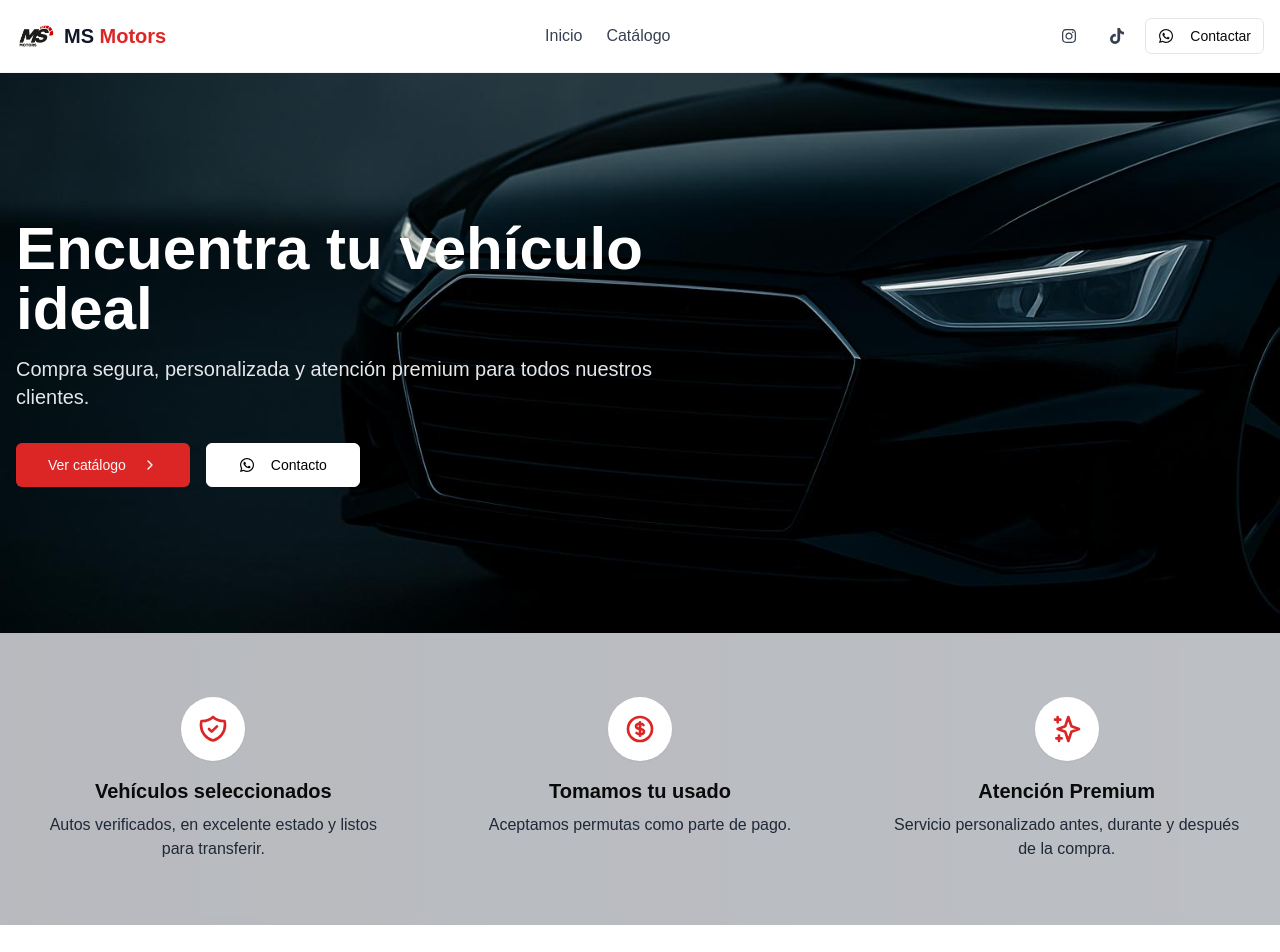
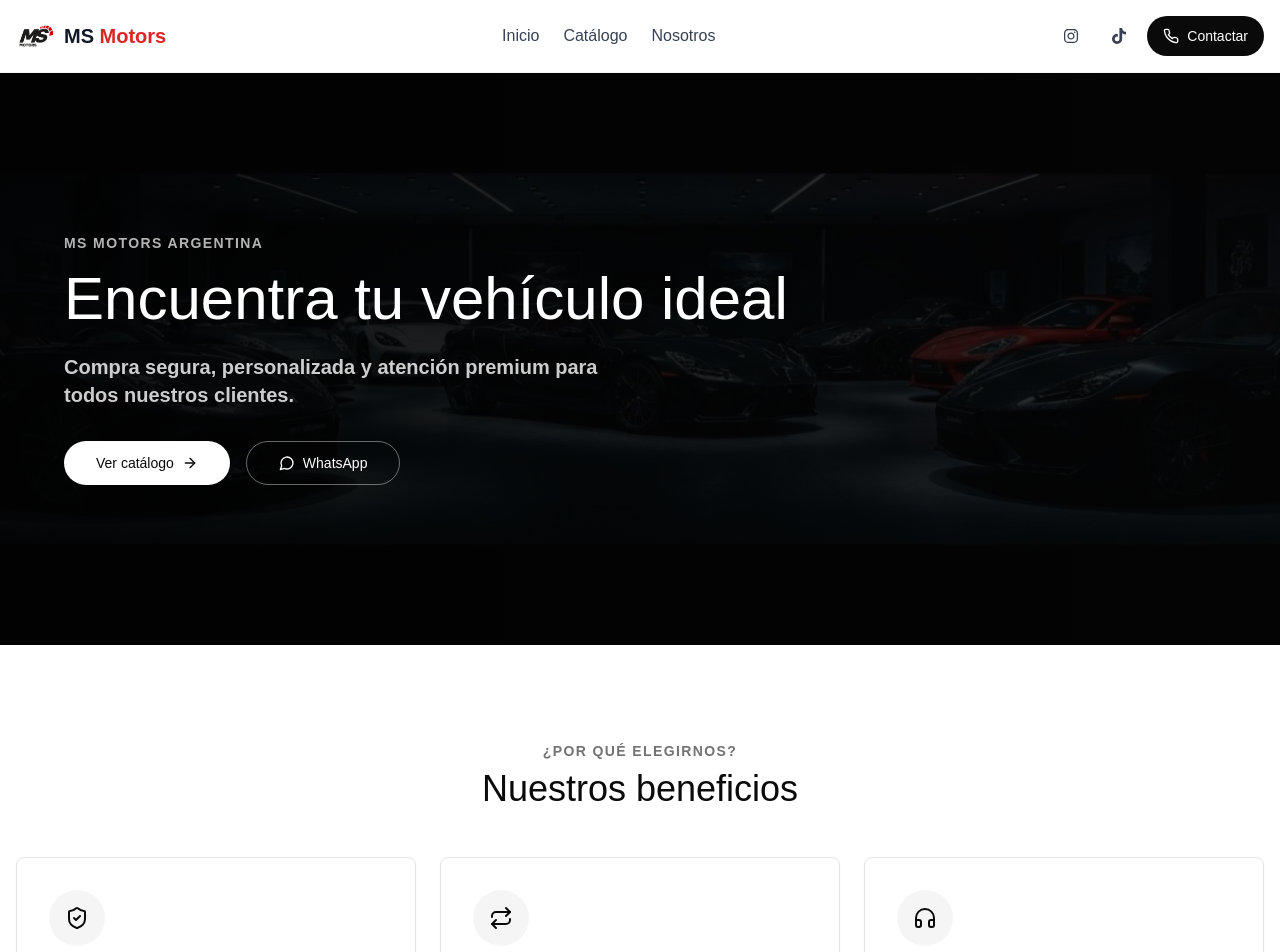
Before and after one commit to frantomasino/ms-motors, a Next.js app: page / in a window 1280 px wide. Shown: the top 952 px of the page. Built offline with nearby package versions, Linux system fonts and the light colour scheme; no server answers.

Commit message:
modificaciones

```diff
--- a/app/globals.css
+++ b/app/globals.css
@@ -92,3 +92,15 @@ body {
     @apply bg-background text-foreground;
   }
 }
+
+/* Poppins: body bold, titles regular */
+@layer base {
+  body {
+    font-family: var(--font-poppins), system-ui, -apple-system, Segoe UI, Roboto, Arial, sans-serif;
+    font-weight: 700;
+  }
+
+  h1, h2, h3, h4, h5, h6 {
+    font-weight: 400;
+  }
+}
--- a/app/layout.tsx
+++ b/app/layout.tsx
@@ -1,23 +1,30 @@
-import type { Metadata } from 'next'
-import './globals.css'
+import type { Metadata } from "next";
+import "./globals.css";
+import { Poppins } from "next/font/google";
+
+const poppins = Poppins({
+  subsets: ["latin"],
+  weight: ["400", "600"],
+  variable: "--font-poppins",
+});
 
 export const metadata: Metadata = {
-  title: 'Ms Motors',
-  description: 'MS Motors',
-  generator: 'Fran Tomasino',
-}
+  title: "Ms Motors",
+  description: "MS Motors",
+  generator: "Fran Tomasino",
+};
 
 export default function RootLayout({
   children,
 }: Readonly<{
-  children: React.ReactNode
+  children: React.ReactNode;
 }>) {
   return (
     <html lang="en">
       <head>
         <link rel="icon" type="image/png" href="/icono-ms-favicon.png" />
       </head>
-      <body>{children}</body>
+      <body className={poppins.variable}>{children}</body>
     </html>
-  )
+  );
 }
--- a/app/page.client.tsx
+++ b/app/page.client.tsx
@@ -1,9 +1,10 @@
 "use client";
 
-import { useState, useMemo } from "react";
+import { Search, Phone } from "lucide-react";
+import { Features } from "@/components/features";
+import { useState, useMemo, useEffect } from "react";
 import CarCard from "@/components/car-card";
 import { Button } from "@/components/ui/button";
-import { Search } from "lucide-react";
  import { FaWhatsapp, FaTiktok, FaInstagram } from "react-icons/fa";
 import Image from "next/image";
 import CarDetailsModal from "@/components/car-details-modal";
@@ -32,6 +33,18 @@ export default function ClientPage({ initialCars }: ClientPageProps) {
     colors: [],
     fuelTypes: [],
   });
+
+  const [showScrollTop, setShowScrollTop] = useState(false);
+
+  useEffect(() => {
+    const onScroll = () => {
+      setShowScrollTop(window.scrollY > 300); // umbral
+    };
+
+    onScroll(); // set inicial
+    window.addEventListener("scroll", onScroll, { passive: true });
+    return () => window.removeEventListener("scroll", onScroll);
+  }, []);
 
   // Use the server-fetched cars instead of the mocked data
   const cars = initialCars;
@@ -311,6 +324,14 @@ export default function ClientPage({ initialCars }: ClientPageProps) {
               >
                 Catálogo
               </a>
+
+               <a
+                href="#nosotros"
+                className="text-gray-700 hover:text-red-600 font-medium transition-colors"
+              >
+                Nosotros
+              </a>
+
             </div>
             <div className="flex items-center gap-2">
               <a
@@ -343,17 +364,19 @@ export default function ClientPage({ initialCars }: ClientPageProps) {
                 </Button>
               </a>
 
+              <div className="hidden items-center gap-4 md:flex">
   <a
     href="https://wa.me/5491159456142"
     target="_blank"
-                rel="noreferrer"
-                aria-label="WhatsApp"
+    rel="noopener noreferrer"
   >
-                <Button variant="outline" size="sm" className="hidden md:flex">
-                  <FaWhatsapp className="h-4 w-4 mr-2" />
+    <Button className="font-body gap-2 rounded-full bg-foreground text-background hover:bg-foreground/90">
+      <Phone className="h-4 w-4" />
       Contactar
     </Button>
   </a>
+</div>
+
             </div>
           </div>
         </div>
@@ -361,6 +384,9 @@ export default function ClientPage({ initialCars }: ClientPageProps) {
 
       {/* Hero Section */}
       <HeroSection />
+
+      <Features />
+
 
       {/* Main Content */}
       <main className="container mx-auto px-4 py-16">
@@ -644,7 +670,7 @@ export default function ClientPage({ initialCars }: ClientPageProps) {
       />
 
       {/* Botón flotante “Subir” */}
-      <ScrollToTopButton hidden={isModalOpen || isFilterOpen} />
+<ScrollToTopButton hidden={!showScrollTop || isModalOpen || isFilterOpen} />
     </div>
   );
 }
--- /dev/null
+++ b/components/features.tsx
@@ -0,0 +1,49 @@
+import { Card, CardContent } from "@/components/ui/card"
+import { ShieldCheck, Repeat, HeadphonesIcon } from "lucide-react"
+
+const features = [
+  {
+    icon: ShieldCheck,
+    title: "Vehículos seleccionados",
+    description: "Autos verificados, en excelente estado y listos para transferir.",
+  },
+  {
+    icon: Repeat,
+    title: "Tomamos tu usado",
+    description: "Aceptamos permutas como parte de pago.",
+  },
+  {
+    icon: HeadphonesIcon,
+    title: "Atención Premium",
+    description: "Servicio personalizado antes, durante y después de la compra.",
+  },
+]
+
+export function Features() {
+  return (
+    <section id="nosotros" className="border-b border-border bg-background py-16 md:py-24">
+      <div className="container mx-auto px-4">
+        <div className="mb-12 text-center">
+          <p className="font-body mb-2 text-sm uppercase tracking-widest text-muted-foreground">¿Por qué elegirnos?</p>
+          <h2 className="font-title text-3xl md:text-4xl">Nuestros beneficios</h2>
+        </div>
+        <div className="grid gap-6 md:grid-cols-3">
+          {features.map((feature, index) => (
+            <Card
+              key={index}
+              className="group border-border bg-card transition-all hover:border-foreground/20 hover:shadow-lg"
+            >
+              <CardContent className="p-8">
+                <div className="mb-6 flex h-14 w-14 items-center justify-center rounded-full bg-secondary transition-colors group-hover:bg-foreground">
+                  <feature.icon className="h-6 w-6 text-foreground transition-colors group-hover:text-background" />
+                </div>
+                <h3 className="font-title mb-3 text-xl">{feature.title}</h3>
+                <p className="font-body text-sm leading-relaxed text-muted-foreground">{feature.description}</p>
+              </CardContent>
+            </Card>
+          ))}
+        </div>
+      </div>
+    </section>
+  )
+}
--- a/components/hero-section.tsx
+++ b/components/hero-section.tsx
@@ -1,143 +1,51 @@
 import { Button } from "@/components/ui/button";
-import { ChevronRight } from "lucide-react";
-import { FaWhatsapp } from "react-icons/fa";
+import { ArrowRight, MessageCircle } from "lucide-react";
 
 export default function HeroSection() {
   return (
-    <section className="relative">
-      {/* Hero Background */}
-      <div className="absolute inset-0 bg-gradient-to-r from-gray-900 to-gray-800 mix-blend-multiply" />
+    <section className="relative overflow-hidden bg-foreground text-background">
+      <div className="absolute inset-0 bg-[url('/banner-2.jpg')] bg-cover bg-center opacity-30" />
+      <div className="absolute inset-0 bg-gradient-to-r from-black/70 to-black/40" />
 
-      <div
-        className="relative h-[70vh] bg-cover bg-center flex items-center"
-        style={{
-          backgroundImage: "url('/banner-imagen.jpg')",
-        }}
-      >
-        <div className="container mx-auto px-4">
-          <div className="max-w-2xl">
-            <h1 className="text-4xl md:text-5xl lg:text-6xl font-bold text-white mb-4">
+<div className="container relative mx-auto px-6 sm:px-10 lg:px-16 py-24 md:py-32 lg:py-40">
+        <div className="max-w-3xl">
+          <p className="font-body mb-4 text-sm uppercase tracking-widest text-background/70">
+            MS Motors Argentina
+          </p>
+
+          <h1 className="font-title mb-6 text-4xl leading-tight md:text-5xl lg:text-6xl">
             Encuentra tu vehículo ideal
           </h1>
-            <p className="text-xl text-gray-200 mb-8">
-              Compra segura, personalizada y atención premium para
-              todos nuestros clientes.
+
+          <p className="font-body mb-8 max-w-xl text-lg text-background/80 md:text-xl">
+            Compra segura, personalizada y atención premium para todos nuestros clientes.
           </p>
-            <div className="flex flex-col sm:flex-row gap-4">
-              <a href="#catalog" className="w-full sm:w-auto">
+
+          <div className="flex flex-col gap-4 sm:flex-row">
+            <a href="#catalog">
               <Button
                 size="lg"
-                  className="bg-red-600 hover:bg-red-700 w-full sm:w-auto"
+                className="font-body gap-2 rounded-full bg-background text-foreground hover:bg-background/90"
               >
                 Ver catálogo
-                  <ChevronRight className="ml-2 h-5 w-5" />
+                <ArrowRight className="h-4 w-4" />
               </Button>
             </a>
+
             <a
               href="https://wa.me/5491159456142"
               target="_blank"
-                rel="noreferrer"
-                className="w-full sm:w-auto"
+              rel="noopener noreferrer"
             >
               <Button
                 size="lg"
                 variant="outline"
-                  className="text-black border-white hover:bg-white/10 w-full sm:w-auto"
+                className="font-body gap-2 rounded-full border-background/40 bg-transparent text-background hover:bg-background hover:text-foreground"
 >
-                  <FaWhatsapp className="h-4 w-4 mr-2" />
-                  Contacto
+                <MessageCircle className="h-4 w-4" />
+                WhatsApp
               </Button>
             </a>
-            </div>
-          </div>
-        </div>
-      </div>
-
-      <div className="relative bg-cover bg-center py-12">
-        {/* Capa blanca semitransparente para contraste */}
-        <div className="absolute inset-0 bg-white/70 backdrop-blur-sm"></div>
-
-        {/* Contenido encima del fondo */}
-        <div className="relative container mx-auto px-4">
-          <div className="grid grid-cols-1 md:grid-cols-3 gap-8">
-            {/* Card 1 */}
-            <div className="flex flex-col items-center text-center p-4">
-  <div className="w-16 h-16 bg-white rounded-full flex items-center justify-center mb-4 shadow-sm">
-    <svg
-      xmlns="http://www.w3.org/2000/svg"
-      className="h-8 w-8 text-red-600"
-      fill="none"
-      viewBox="0 0 24 24"
-      stroke="currentColor"
-    >
-      <path
-        strokeLinecap="round"
-        strokeLinejoin="round"
-        strokeWidth={2}
-        d="M9 12l2 2 4-4m5.618-4.016A11.955 11.955 0 0112 2.944a11.955 11.955 0 01-8.618 3.04A12.02 12.02 0 003 9c0 5.591 3.824 10.29 9 11.622 5.176-1.332 9-6.03 9-11.622 0-1.042-.133-2.052-.382-3.016z"
-      />
-    </svg>
-  </div>
-  <h3 className="text-lg md:text-xl font-semibold mb-1 md:mb-2">
-    Vehículos seleccionados
-  </h3>
-  <p className="text-gray-800 leading-relaxed text-sm md:text-base">
-    Autos verificados, en excelente estado y listos para transferir.
-  </p>
-</div>
-
-
-            {/* Card 2 */}
-            <div className="flex flex-col items-center text-center p-4">
-              <div className="w-16 h-16 bg-white rounded-full flex items-center justify-center mb-4 shadow-sm">
-                <svg
-                  xmlns="http://www.w3.org/2000/svg"
-                  className="h-8 w-8 text-red-600"
-                  fill="none"
-                  viewBox="0 0 24 24"
-                  stroke="currentColor"
-                >
-                  <path
-                    strokeLinecap="round"
-                    strokeLinejoin="round"
-                    strokeWidth={2}
-                    d="M12 8c-1.657 0-3 .895-3 2s1.343 2 3 2 3 .895 3 2-1.343 2-3 2m0-8c1.11 0 2.08.402 2.599 1M12 8V7m0 1v8m0 0v1m0-1c-1.11 0-2.08-.402-2.599-1M21 12a9 9 0 11-18 0 9 9 0 0118 0z"
-                  />
-                </svg>
-              </div>
-              <h3 className="text-lg md:text-xl font-semibold mb-1 md:mb-2">
-                Tomamos tu usado
-              </h3>
-              <p className="text-gray-800 leading-relaxed text-sm md:text-base">
-                Aceptamos permutas como parte de pago.
-              </p>
-            </div>
-
-            {/* Card 3 */}
-            <div className="flex flex-col items-center text-center p-4">
-              <div className="w-16 h-16 bg-white rounded-full flex items-center justify-center mb-4 shadow-sm">
-                <svg
-                  xmlns="http://www.w3.org/2000/svg"
-                  className="h-8 w-8 text-red-600"
-                  fill="none"
-                  viewBox="0 0 24 24"
-                  stroke="currentColor"
-                >
-                  <path
-                    strokeLinecap="round"
-                    strokeLinejoin="round"
-                    strokeWidth={2}
-                    d="M5 3v4M3 5h4M6 17v4m-2-2h4m5-16l2.286 6.857L21 12l-5.714 2.143L13 21l-2.286-6.857L5 12l5.714-2.143L13 3z"
-                  />
-                </svg>
-              </div>
-              <h3 className="text-lg md:text-xl font-semibold mb-1 md:mb-2">
-                Atención Premium
-              </h3>
-              <p className="text-gray-800 leading-relaxed text-sm md:text-base">
-                Servicio personalizado antes, durante y después de la compra.
-              </p>
-            </div>
           </div>
         </div>
       </div>
--- a/styles/globals.css
+++ b/styles/globals.css
@@ -1,4 +1,5 @@
-@tailwind base;
+
+/* @tailwind base;
 @tailwind components;
 @tailwind utilities;
 
@@ -92,3 +93,6 @@ body {
     @apply bg-background text-foreground;
   }
 }
+
+
+*/
```
Also changed, not shown: components/scroll-to-top-button.tsx (+48 -25 lines), public/banner-2.jpg (added), 1 other file (tests, documents, lock files or other folders). Lines whose indentation alone changed are shown as unchanged.
